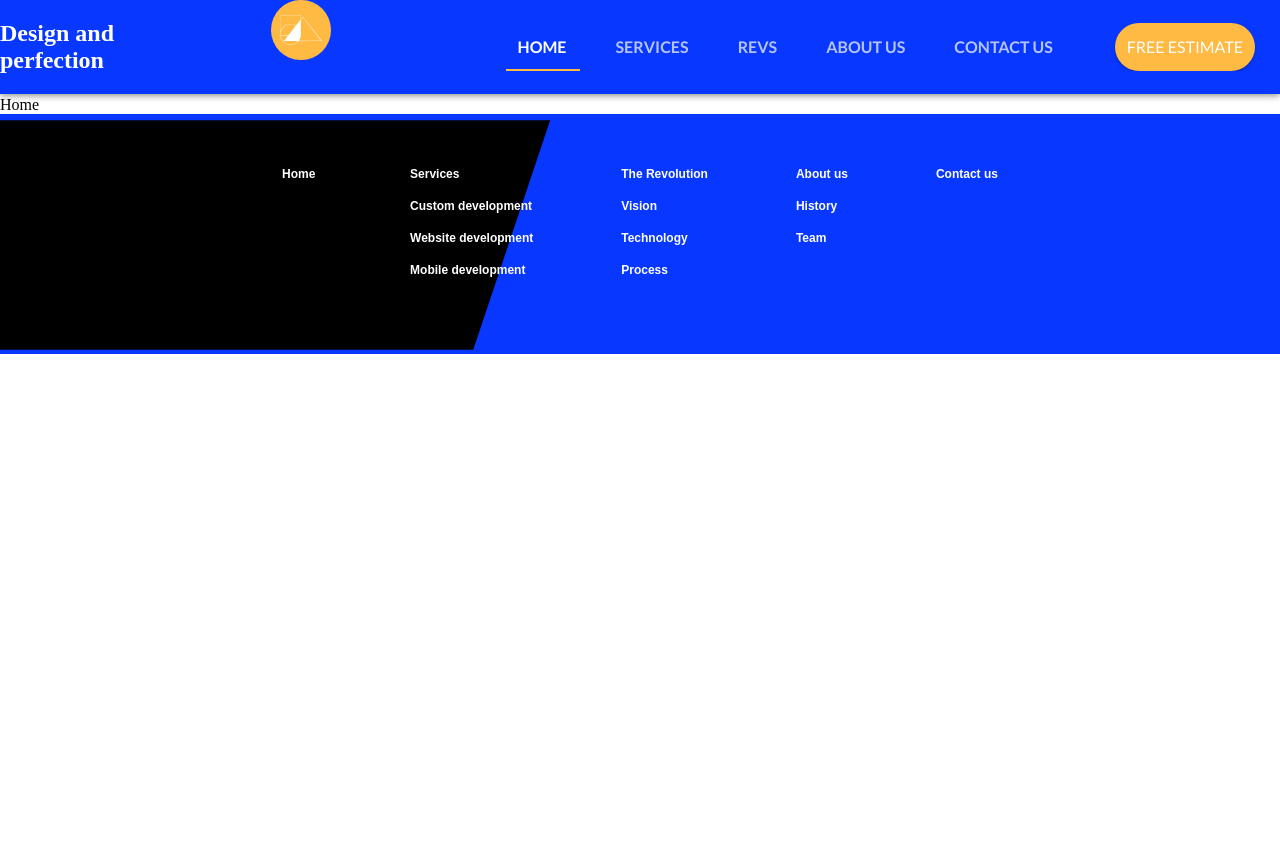
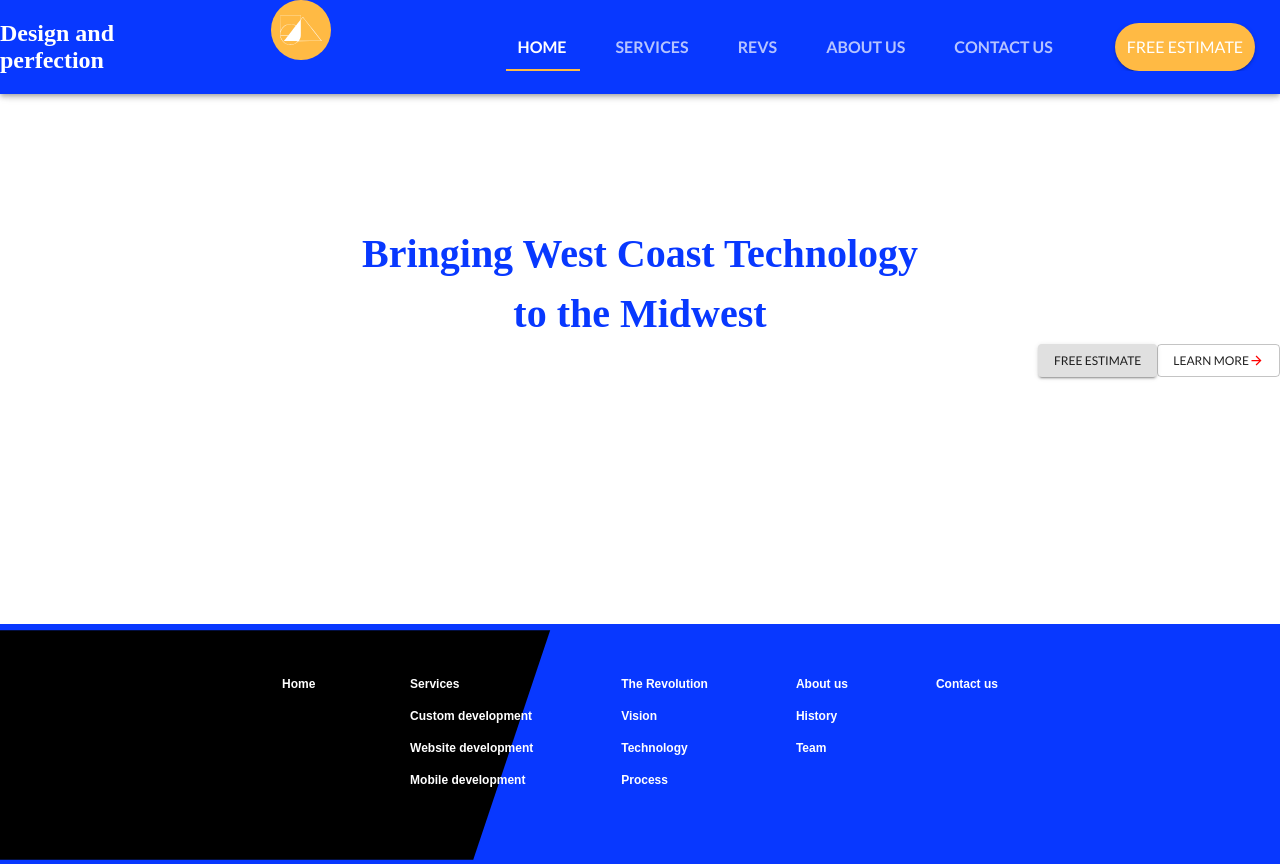
Before and after one commit to mawglih/react-material-app-v4, a React (Create React App) app: page / in a window 1280 px wide. Before the commit the page ends 800 px from the top, so only its background shows below. Built offline with nearby package versions, Linux system fonts and the light colour scheme.

Commit message:
hero started

```diff
--- a/src/components/Home.js
+++ b/src/components/Home.js
@@ -1,6 +1,10 @@
+import Hero from "./ui/Hero";
+
 const Home = () => {
   return (
-    <div>Home</div>
+    <div>
+      <Hero />
+    </div>
   );
 };
 
--- /dev/null
+++ b/src/components/ui/ButtonArrow.js
@@ -0,0 +1,16 @@
+import React from "react";
+
+export default function ButtonArrow(props) {
+  return (
+    <svg
+      className={props.class}
+      xmlns="http://www.w3.org/2000/svg"
+      width={props.width}
+      height={props.height}
+      fill={props.fill}
+      viewBox="0 0 18 18"
+    >
+      <path d="M9 3L7.94 4.06l4.19 4.19H3v1.5h9.13l-4.19 4.19L9 15l6-6z" />
+    </svg>
+  );
+}
--- a/src/components/ui/Footer.js
+++ b/src/components/ui/Footer.js
@@ -2,6 +2,7 @@ import { makeStyles } from "@material-ui/core";
 import { servicesOptions, techOptions, aboutOptions } from "./constants";
 import { Link } from 'react-router-dom';
 import Grid from '@material-ui/core/Grid';
+import Hidden from "@material-ui/core/Hidden";
 
 const useStyles = makeStyles((theme) => ({
   root: {
@@ -56,6 +57,7 @@ const Footer = ({
   const classes = useStyles();
   return (
     <footer className={classes.root}>
+      <Hidden mdDown>
         <Grid container justifyContent="center" className={classes.gridContainer}>
           <Grid item className={classes.gridItem}>
             <Grid container direction="column" spacing={5}>
@@ -71,13 +73,14 @@ const Footer = ({
           </Grid>
           <Grid item className={classes.gridItem}>
             <Grid container direction="column" spacing={5}>
-            {servicesOptions?.map(({ name, link, value, selectedIndex }, index) => (
+              {servicesOptions?.map(({ name, link, selectedIndex }, index) => (
                 <Grid
                   className={classes.link}
                   key={`${link}${index}`}
                   component={Link}
+                  selected={index === selectedIndex}
                   to={link}
-                onClick={() => {setValue(value); setSelectedIndex(selectedIndex);}}
+                  onClick={() => {setValue(1); setSelectedIndex(selectedIndex);}}
                 >
                   {name}
                 </Grid>
@@ -127,6 +130,7 @@ const Footer = ({
             </Grid>
           </Grid>
         </Grid>
+      </Hidden>
       <div className={classes.adorn}/>
     </footer>
   )
--- /dev/null
+++ b/src/components/ui/Hero.js
@@ -0,0 +1,43 @@
+import { makeStyles } from "@material-ui/core";
+import Grid from "@material-ui/core/Grid";
+import Button from '@material-ui/core/Button';
+import ButtonArrow from './ButtonArrow';
+import Typography from "@material-ui/core/Typography";
+
+
+const useStyles = makeStyles(theme => ({
+  container: {
+    minHeight: '50vh',
+    marginTop: '10em',
+  },
+}));
+const Hero = () => {
+
+  const classes = useStyles();
+  return (
+    <Grid container direction="column" className={classes.container}>
+      <Grid item>
+        <Grid container direction="row" justify="center" alignItems="center">
+          <Grid sm item>
+            <Typography align="center" variant="h2"> Bringing West Coast Technology<br />to the Midwest</Typography>
+            <Grid container direction="row" justify='flex-end'>
+              <Grid item>
+                <Button variant="contained">Free Estimate</Button>
+              </Grid>
+              <Grid item>
+                <Button
+                  variant="outlined"
+                >
+                  Learn More
+                  <ButtonArrow width={15} height={15} fill='red'/>
+                </Button>
+              </Grid>
+            </Grid>
+          </Grid>
+        </Grid>
+      </Grid>
+    </Grid>
+  )
+}
+
+export default Hero;
--- a/src/components/ui/theme.js
+++ b/src/components/ui/theme.js
@@ -24,7 +24,11 @@ export const darkTheme = createTheme({
     fontSize: 12,
     fontWeight: 700,
     h2: {
-      fontWeight: 300,
+      fontFamily: 'Raleway',
+      fontSize: '2.5rem',
+      color: `${myBlue}`,
+      fontWeight: 700,
+      lineHeight: 1.5,
     },
     tab: {
       fontWeight: 700,
```
Lines whose indentation alone changed are shown as unchanged.
